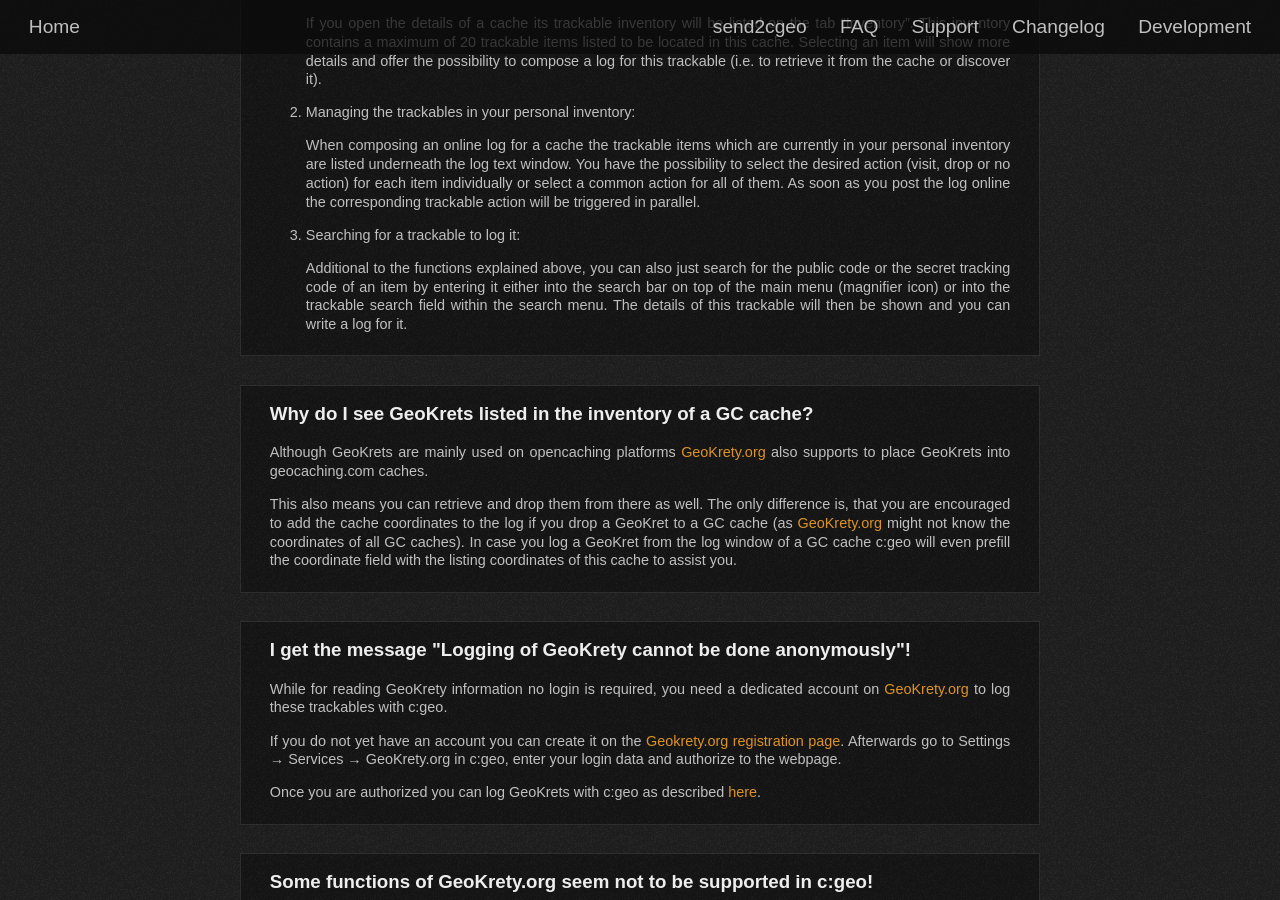
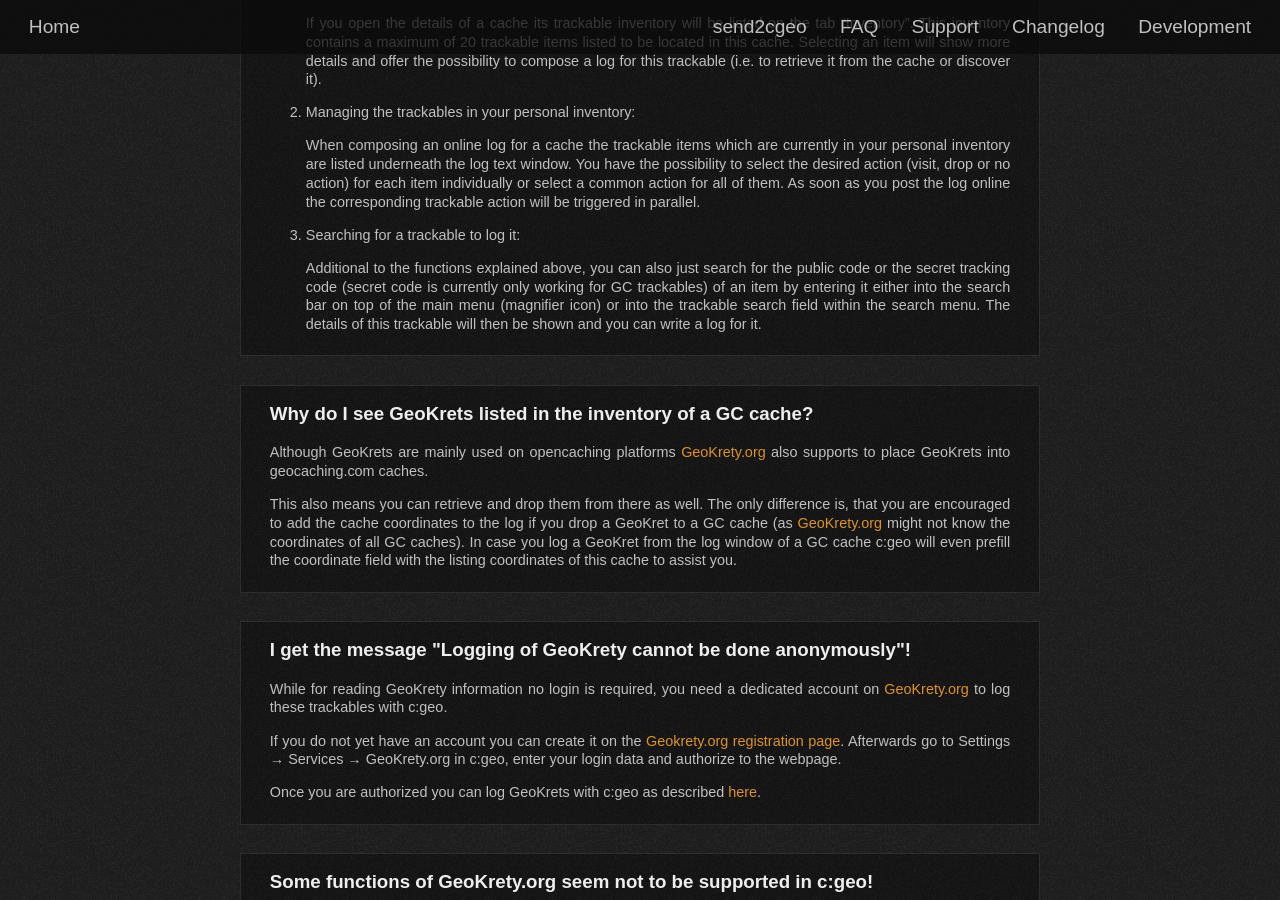
Before and after one commit to cgeo/cgeo.github.io, a Jekyll site: the page built from faq.html, in a window 1280 px wide and 900 px high, scrolled down 24781 px. Built offline with Jekyll 4.4.1, drawn with Linux system fonts in a browser that asks for light colours; some web fonts are replaced.

Commit message:
FAQ: Secret code wont work for GKs

```diff
--- a/_data/faq.yml
+++ b/_data/faq.yml
@@ -977,7 +977,7 @@
 
             3. Searching for a trackable to log it:
 
-                Additional to the functions explained above, you can also just search for the public code or the secret tracking code of an item by entering it either into the search bar on top of the main menu (magnifier icon) or into the trackable search field within the search menu.
+                Additional to the functions explained above, you can also just search for the public code or the secret tracking code (secret code is currently only working for GC trackables) of an item by entering it either into the search bar on top of the main menu (magnifier icon) or into the trackable search field within the search menu.
                 The details of this trackable will then be shown and you can write a log for it.
 
       - title: Why do I see GeoKrets listed in the inventory of a GC cache?
```
